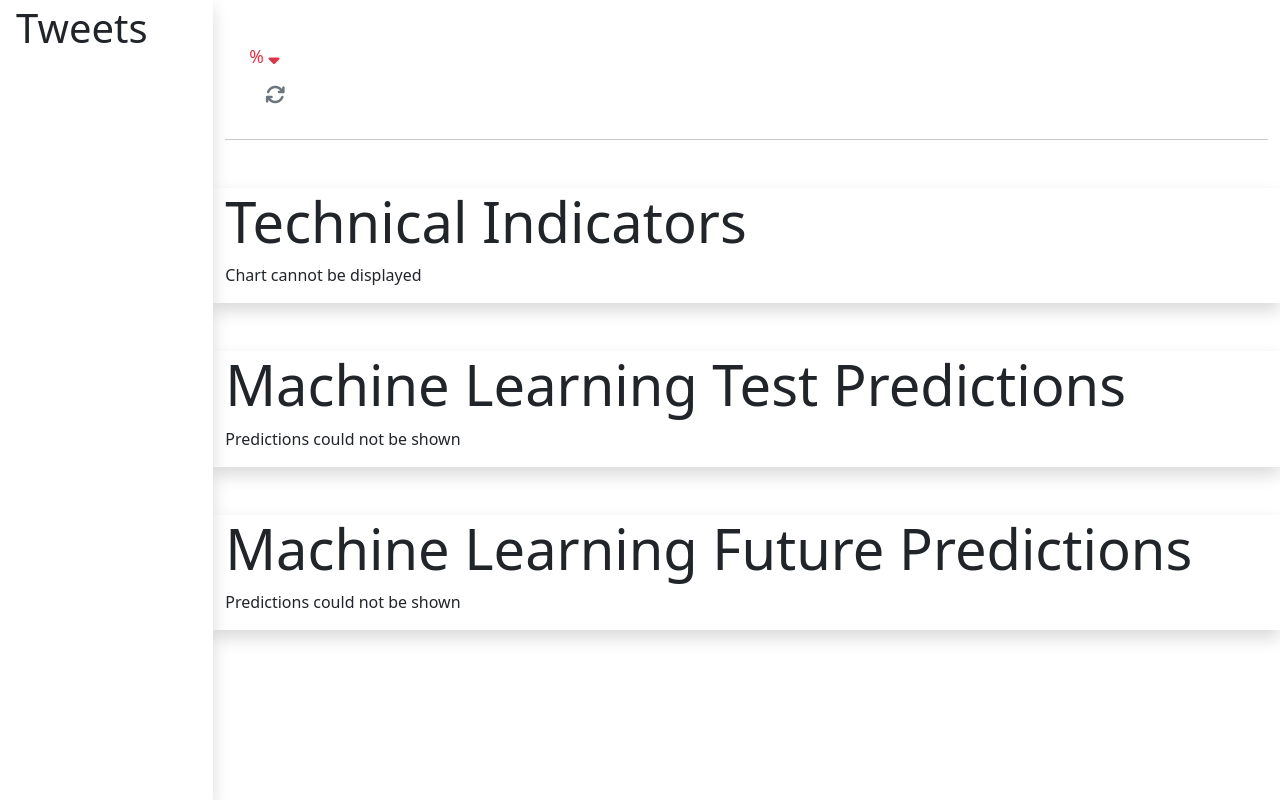
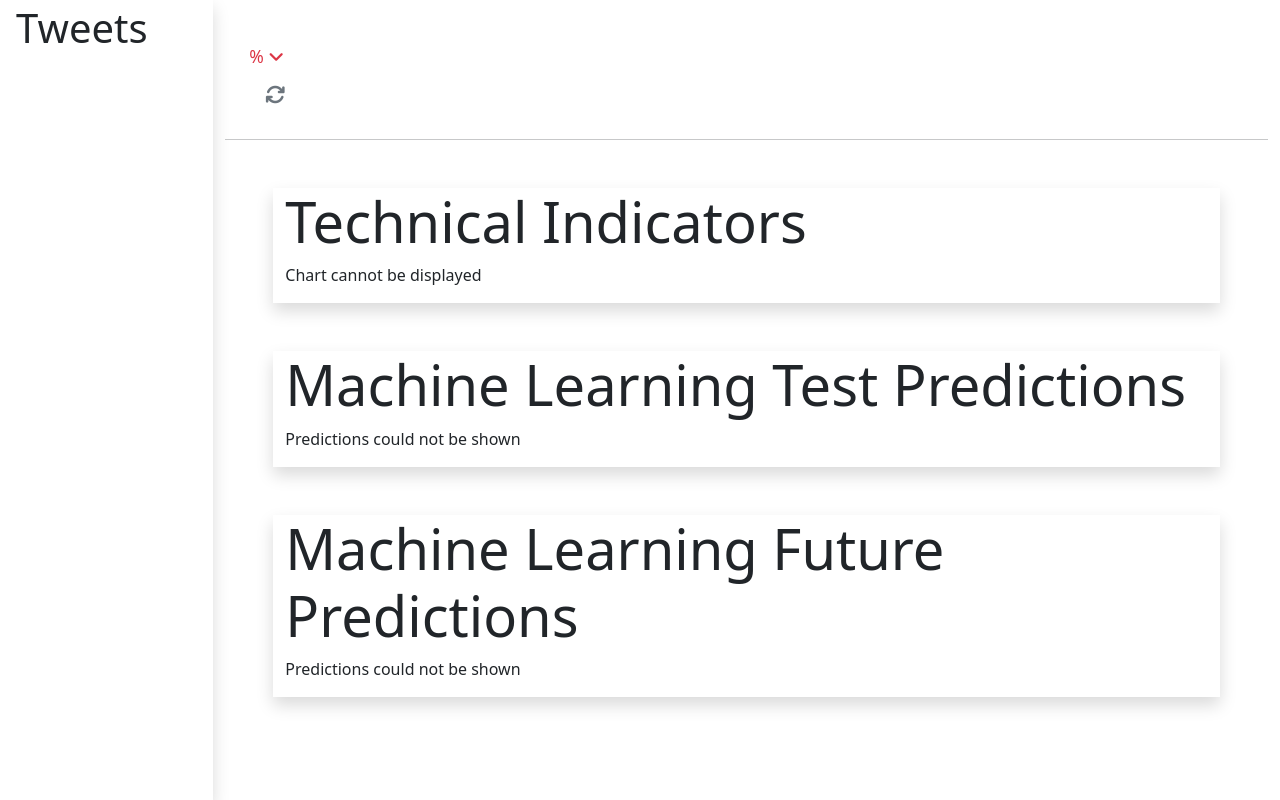
Before and after one commit to JBakes98/MachineStock, a Django app: template stockprediction/templates/stockprediction/stock_detail.html in a window 1280 px wide. Shown: the part 56-856 px from the top of the page. Run offline with Django 3.2, Linux system fonts and the light colour scheme; the template is opened without the code that fills it, so the values that code supplies are empty; some libraries are stand-ins or nearby versions.

Commit message:
Corrected icon to display on stock detail page

```diff
--- a/stockprediction/machine_learning/stock_prediction.py
+++ b/stockprediction/machine_learning/stock_prediction.py
@@ -99,7 +99,6 @@ class StockMachineLearning:
         """
 
         self.dataset = dataset
-        self.ticker = ticker
         self.ticker = ticker
         self.max_prediction_length = max_prediction_length
         self.max_encoder_length = max_encoder_length
--- a/stockprediction/templates/stockprediction/stock_detail.html
+++ b/stockprediction/templates/stockprediction/stock_detail.html
@@ -38,19 +38,19 @@
                         {% if stock.latest_data.change_perc > 0 %}
                         <span class="lead">{{ stock.latest_data.adj_close }}
                             <small class="text-success">{{ stock.latest_data.change_perc }}%
-                                <i class="fas fa-sort-up"></i>
+                                <i class="fas fa-angle-up"></i>
                             </small>
                         </span>
                         {% elif stock.latest_data.change_perc == 0 %}
                         <span class="lead">{{ stock.latest_data.adj_close }}
                             <small>{{ stock.latest_data.change_perc }}%
-                                <i class="fas fa-sort-down"></i>
+                                <i class="far fa-window-minimize"></i>
                             </small>
                         </span>
                         {% else %}
                         <span class="lead">{{ stock.latest_data.adj_close }}
                             <small class="text-danger">{{ stock.latest_data.change_perc }}%
-                                <i class="fas fa-sort-down"></i>
+                                <i class="fas fa-angle-down"></i>
                             </small>
                         </span>
                         {% endif %}
@@ -74,7 +74,7 @@
         </div>
         <hr>
 
-        <div class="row mt-5 shadow">
+        <div class="row m-5 shadow">
             <h4 class="display-4">Technical Indicators</h4>
             {% if ti_chart %}
             {{ ti_chart|safe }}
@@ -83,7 +83,7 @@
             {% endif %}
         </div>
 
-        <div class="row mt-5 shadow">
+        <div class="row m-5 shadow">
             <h4 class="display-4">Machine Learning Test Predictions</h4>
             {% if ml_test_chart %}
             {{ ml_test_chart|safe }}
@@ -92,7 +92,7 @@
             {% endif %}
         </div>
 
-        <div class="row mt-5 shadow">
+        <div class="row m-5 shadow">
             <h4 class="display-4">Machine Learning Future Predictions</h4>
             {% if ml_future_chart %}
             {{ ml_future_chart|safe }}
--- a/stockprediction/views/stock_list.py
+++ b/stockprediction/views/stock_list.py
@@ -1,6 +1,6 @@
 from django.views.generic import ListView
 
-from stockprediction.models import Stock,Tweet
+from stockprediction.models import Stock, Tweet
 
 
 class StockList(ListView):
```
